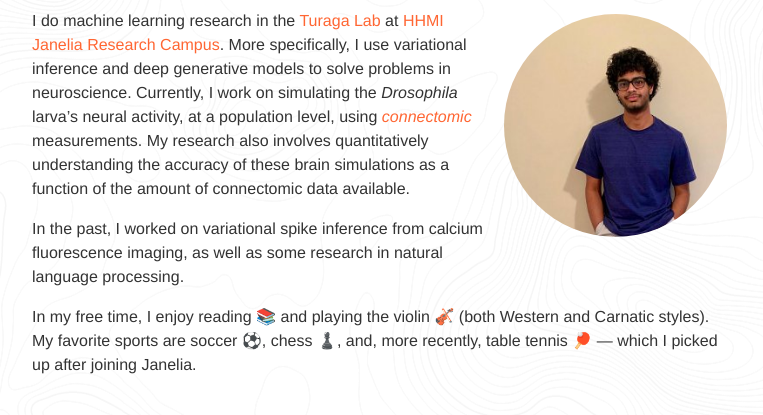
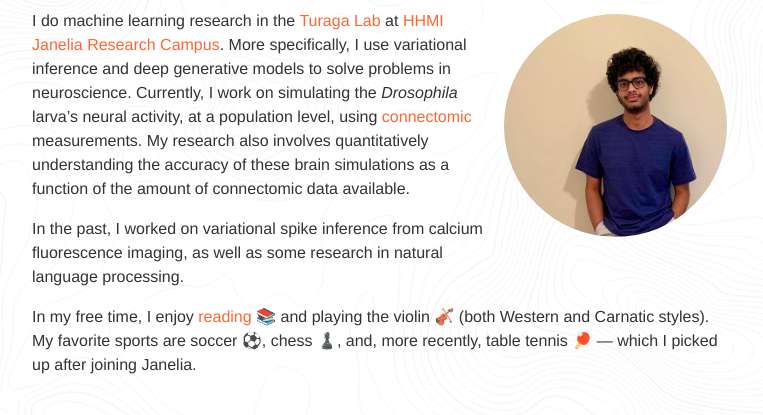
Before and after one commit to Sridhama/sridhama.github.io, a Jekyll site: the page built from _pages/about.md, in a window 1280 px wide. Shown: the part 205-620 px from the top of the page, without its empty margins (258-1021 px from the left). Built offline with Jekyll 4.4.1, drawn with Linux system fonts in a browser that asks for light colours; part of the change alters nothing that is shown.

```diff
--- a/_pages/about.md
+++ b/_pages/about.md
@@ -6,12 +6,12 @@ description: <a style="color:#FF6633" href="https://en.wikipedia.org/wiki/Intern
 
 profile:
   align: right
-  image: dp.jpg
+  image: sridhama.jpg
 news: true
 social: true
 ---
-I do machine learning research in the [Turaga Lab](https://www.janelia.org/lab/turaga-lab){:target="_blank"} at [HHMI Janelia Research Campus](https://www.janelia.org){:target="_blank"}. More specifically, I use variational inference and deep generative models to solve problems in neuroscience. Currently, I work on simulating the _Drosophila_ larva’s neural activity, at a population level, using [_connectomic_](https://en.wikipedia.org/wiki/Connectome){:target="_blank"} measurements. My research also involves quantitatively understanding the accuracy of these brain simulations as a function of the amount of connectomic data available.
+I do machine learning research in the [Turaga Lab](https://www.janelia.org/lab/turaga-lab){:target="_blank"} at [HHMI Janelia Research Campus](https://www.janelia.org){:target="_blank"}. More specifically, I use variational inference and deep generative models to solve problems in neuroscience. Currently, I work on simulating the _Drosophila_ larva’s neural activity, at a population level, using [connectomic](https://en.wikipedia.org/wiki/Connectome){:target="_blank"} measurements. My research also involves quantitatively understanding the accuracy of these brain simulations as a function of the amount of connectomic data available.
 
 In the past, I worked on variational spike inference from calcium fluorescence imaging, as well as some research in natural language processing.
 
-In my free time, I enjoy reading 📚 and playing the violin 🎻 (both Western and Carnatic styles). My favorite sports are soccer ⚽, chess ♟️, and, more recently, table tennis 🏓 --- which I picked up after joining Janelia.
+In my free time, I enjoy [reading](https://www.goodreads.com/sridhama){:target="_blank"} 📚 and playing the violin 🎻 (both Western and Carnatic styles). My favorite sports are soccer ⚽, chess ♟️, and, more recently, table tennis 🏓 --- which I picked up after joining Janelia.
```
Also changed, not shown: assets/img/sridhama.jpg (renamed from assets/img/dp.jpg).
